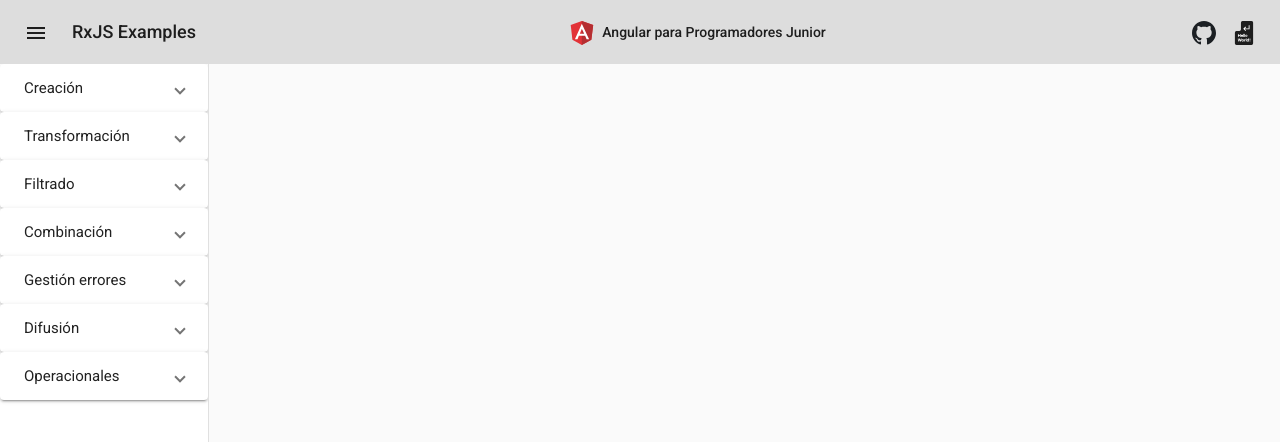
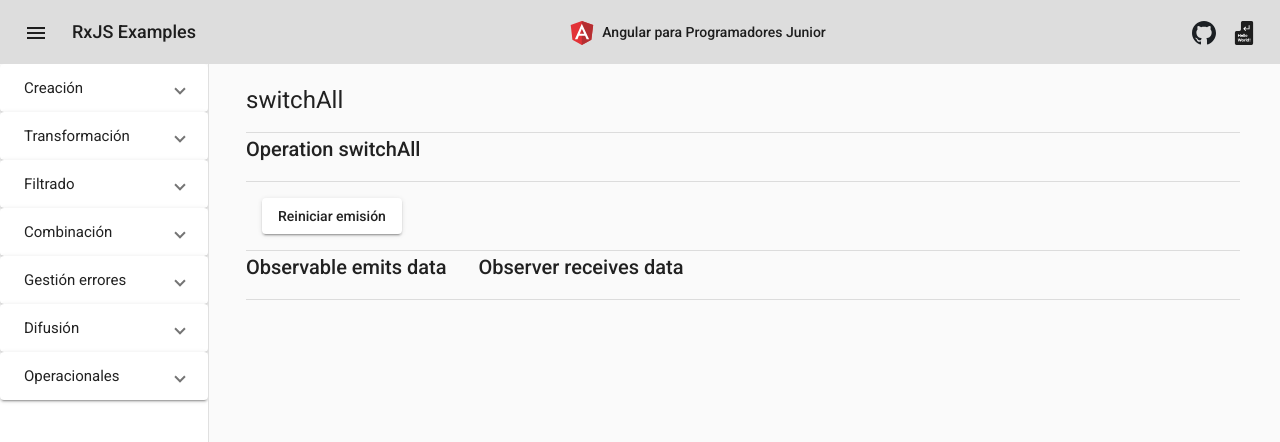
Before and after one commit to hello-world-capitanes/rxjs, an Angular app: page /switchAll in a window 1280 px wide. Before the commit this address led to /. Shown: the top 442 px of the page. Built offline with nearby package versions, Linux system fonts and the light colour scheme.

Commit message:
switchAll operator

```diff
--- a/src/app/app-routing.module.ts
+++ b/src/app/app-routing.module.ts
@@ -7,6 +7,7 @@ import { ConcatOperatorComponent } from './components/operators/combination/conc
 import { ForkOperatorComponent } from './components/operators/combination/fork-operator/fork-operator.component';
 import { MergeAllOperatorComponent } from './components/operators/combination/merge-all-operator/merge-all-operator.component';
 import { MergeOperatorComponent } from './components/operators/combination/merge-operator/merge-operator.component';
+import { SwitchAllOperatorComponent } from './components/operators/combination/switch-all-operator/switch-all-operator.component';
 import { EmptyOperatorComponent } from './components/operators/creational/empty-operator/empty-operator.component';
 import { FromEventOperatorComponent } from './components/operators/creational/from-event-operator/from-event-operator.component';
 import { FromOperatorComponent } from './components/operators/creational/from-operator/from-operator.component';
@@ -59,6 +60,7 @@ const routes: Routes = [
   { path: 'forkJoin', component: ForkOperatorComponent },
   { path: 'merge', component: MergeOperatorComponent },
   { path: 'mergeAll', component: MergeAllOperatorComponent },
+  { path: 'switchAll', component: SwitchAllOperatorComponent },
 
   { path: 'tap', component: TapOperatorComponent }
 ]
--- a/src/app/app.module.ts
+++ b/src/app/app.module.ts
@@ -38,6 +38,7 @@ import { CombineLatestOperatorComponent } from './components/operators/combinati
 import { ForkOperatorComponent } from './components/operators/combination/fork-operator/fork-operator.component';
 import { MergeOperatorComponent } from './components/operators/combination/merge-operator/merge-operator.component';
 import { MergeAllOperatorComponent } from './components/operators/combination/merge-all-operator/merge-all-operator.component';
+import { SwitchAllOperatorComponent } from './components/operators/combination/switch-all-operator/switch-all-operator.component';
 
 
 
@@ -72,6 +73,7 @@ import { MergeAllOperatorComponent } from './components/operators/combination/me
     ForkOperatorComponent,
     MergeOperatorComponent,
     MergeAllOperatorComponent,
+    SwitchAllOperatorComponent,
   ],
   imports: [
     BrowserModule,
--- /dev/null
+++ b/src/app/components/operators/combination/switch-all-operator/switch-all-operator.component.html
@@ -0,0 +1,25 @@
+<h1>switchAll</h1>
+<mat-divider></mat-divider>
+<h2>Operation switchAll</h2>
+<h3></h3>
+<mat-divider></mat-divider>
+<app-init-button (onClickButton)="onClickButton()"></app-init-button>
+<mat-divider></mat-divider>
+
+<div class="compare">
+  <div>
+    <h2>Observable emits data</h2>
+    <ng-container *ngFor="let value of initialData">
+      <h3>{{ value }}</h3>
+    </ng-container>
+  </div>
+
+  <div>
+    <h2>Observer receives data</h2>
+    <ng-container *ngFor="let value of data">
+      <h3>{{ value }}</h3>
+    </ng-container>
+  </div>
+</div>
+
+<mat-divider></mat-divider>
--- /dev/null
+++ b/src/app/components/operators/combination/switch-all-operator/switch-all-operator.component.ts
@@ -0,0 +1,47 @@
+import { Component, OnDestroy, OnInit } from '@angular/core'
+import { fromEvent, interval, map, Subscription, switchAll, tap } from 'rxjs'
+
+@Component({
+  selector: 'app-switch-all-operator',
+  templateUrl: './switch-all-operator.component.html',
+  styleUrls: ['./switch-all-operator.component.scss']
+})
+export class SwitchAllOperatorComponent implements OnInit, OnDestroy {
+  data: string[] = []
+  initialData: string[] = []
+  subscription!: Subscription
+
+  constructor() {}
+
+  ngOnInit(): void {
+    this.observableCreation()
+  }
+
+  onClickButton() {
+    this.initialData = []
+    this.data = []
+
+    if (this.subscription) {
+      this.subscription.unsubscribe()
+    }
+
+    this.observableCreation()
+  }
+
+  observableCreation() {
+    const clicks = fromEvent(document, 'click').pipe(
+      tap(() => (this.initialData = [...this.initialData, 'click']))
+    )
+    const source = clicks.pipe(map((ev) => interval(1000)))
+
+    this.subscription = source.pipe(switchAll()).subscribe((x) => {
+      this.data = [...this.data, x.toString()]
+    })
+  }
+
+  ngOnDestroy(): void {
+    if (this.subscription) {
+      this.subscription.unsubscribe()
+    }
+  }
+}
--- a/src/app/shared/services/menu.service.ts
+++ b/src/app/shared/services/menu.service.ts
@@ -51,7 +51,6 @@ export class MenuService {
       new MenuItem('forkJoin', '/forkJoin'),
       new MenuItem('merge', '/merge'),
       new MenuItem('mergeAll', '/mergeAll'),
-      new MenuItem('partition', '/partition'),
       new MenuItem('switchAll', '/switchAll'),
       new MenuItem('race', '/race'),
 
```
Also changed, not shown: src/app/components/operators/combination/switch-all-operator/switch-all-operator.component.scss (added), 1 other file (tests, documents, lock files or other folders).
